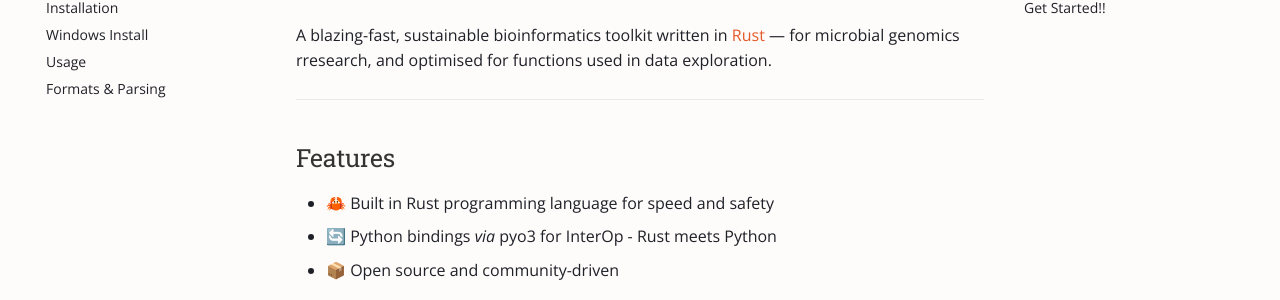
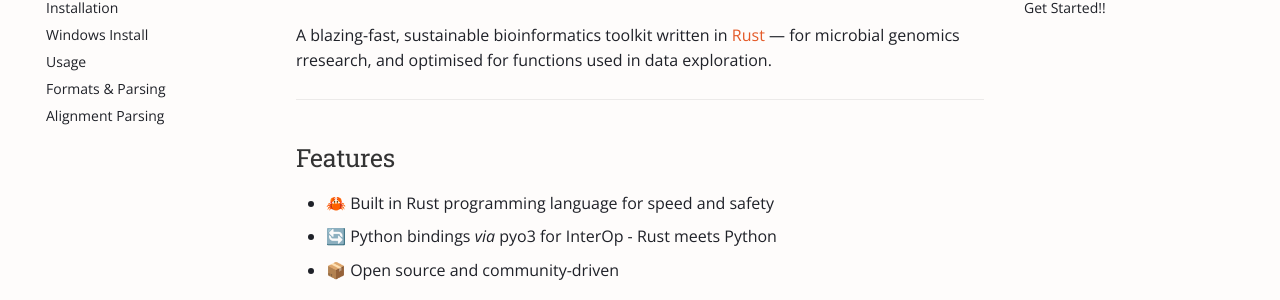
Before and after one commit to LCrossman/microBioRust-docs, an MkDocs documentation site: the page built from docs/index.md, in a window 1280 px wide. Shown: the part 157-457 px from the top of the page. Built offline with MkDocs 1.6.1 and Material for MkDocs 9.7.7, drawn with Linux system fonts in a browser that asks for light colours.

Commit message:
adding details re: multiple sequence alignments

```diff
--- a/mkdocs.yml
+++ b/mkdocs.yml
@@ -25,6 +25,7 @@
   - Windows Install: windows_install.md
   - Usage: usage.md
   - Formats & Parsing: formats_and_parsing.md
+  - Alignment Parsing: multiple_sequence_alignments.md
 features:
   - navigation.tabs
 markdown_extensions:
```
